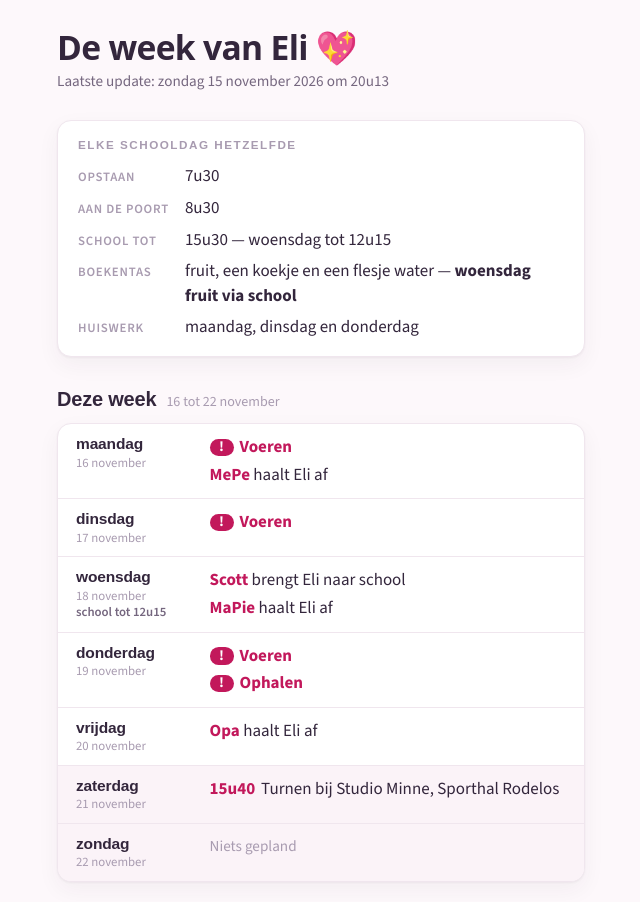
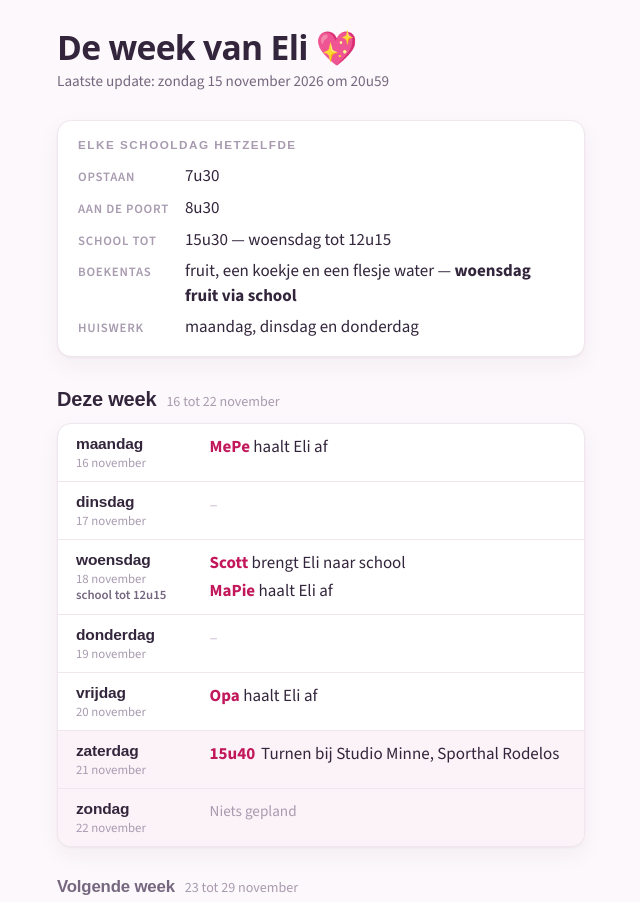
Before and after one commit to scottvtksv-cpu/Week-Eli, a plain HTML site: page index.html in a window 1280 px wide. Shown: the top 902 px of the page, without its empty margins (319-959 px from the left). Drawn offline with nearby package versions, Linux system fonts and the light colour scheme; a web font is replaced by a local one.

Commit message:
De week van Eli — 15 november 2026: !Voeren en !Ophalen weg op 16, 17 en 19 november
Co-authored-by: Scott VTK <scottvtksv-cpu@users.noreply.github.com>

```diff
--- a/index.html
+++ b/index.html
@@ -148,7 +148,7 @@
 
   <header>
     <h1>De week van Eli <span class="heart">💖</span></h1>
-    <p class="sub">Laatste update: zondag 15 november 2026 om 20u13</p>
+    <p class="sub">Laatste update: zondag 15 november 2026 om 20u59</p>
   </header>
 
   <div class="ritme">
@@ -166,10 +166,10 @@
   <section class="week">
     <div class="weekhead"><h2>Deze week</h2><span class="range">16 tot 22 november</span></div>
     <div class="weekcard">
-      <div class="row"><div class="day"><span class="d">maandag</span><span class="n">16 november</span></div><div class="what"><div class="line alarm"><span class="bang">!</span>Voeren</div><div class="line"><span class="who">MePe</span> haalt Eli af</div></div></div>
-      <div class="row"><div class="day"><span class="d">dinsdag</span><span class="n">17 november</span></div><div class="what"><div class="line alarm"><span class="bang">!</span>Voeren</div></div></div>
+      <div class="row"><div class="day"><span class="d">maandag</span><span class="n">16 november</span></div><div class="what"><div class="line"><span class="who">MePe</span> haalt Eli af</div></div></div>
+      <div class="row"><div class="day"><span class="d">dinsdag</span><span class="n">17 november</span></div><div class="what"><span class="leeg">–</span></div></div>
       <div class="row"><div class="day"><span class="d">woensdag</span><span class="n">18 november</span><span class="u">school tot 12u15</span></div><div class="what"><div class="line"><span class="who">Scott</span> brengt Eli naar school</div><div class="line"><span class="who">MaPie</span> haalt Eli af</div></div></div>
-      <div class="row"><div class="day"><span class="d">donderdag</span><span class="n">19 november</span></div><div class="what"><div class="line alarm"><span class="bang">!</span>Voeren</div><div class="line alarm"><span class="bang">!</span>Ophalen</div></div></div>
+      <div class="row"><div class="day"><span class="d">donderdag</span><span class="n">19 november</span></div><div class="what"><span class="leeg">–</span></div></div>
       <div class="row"><div class="day"><span class="d">vrijdag</span><span class="n">20 november</span></div><div class="what"><div class="line"><span class="who">Opa</span> haalt Eli af</div></div></div>
       <div class="row we"><div class="day"><span class="d">zaterdag</span><span class="n">21 november</span></div><div class="what"><div class="line"><span class="t">15u40</span>Turnen bij Studio Minne, Sporthal Rodelos</div></div></div>
       <div class="row we"><div class="day"><span class="d">zondag</span><span class="n">22 november</span></div><div class="what"><span class="vrij">Niets gepland</span></div></div>
```
